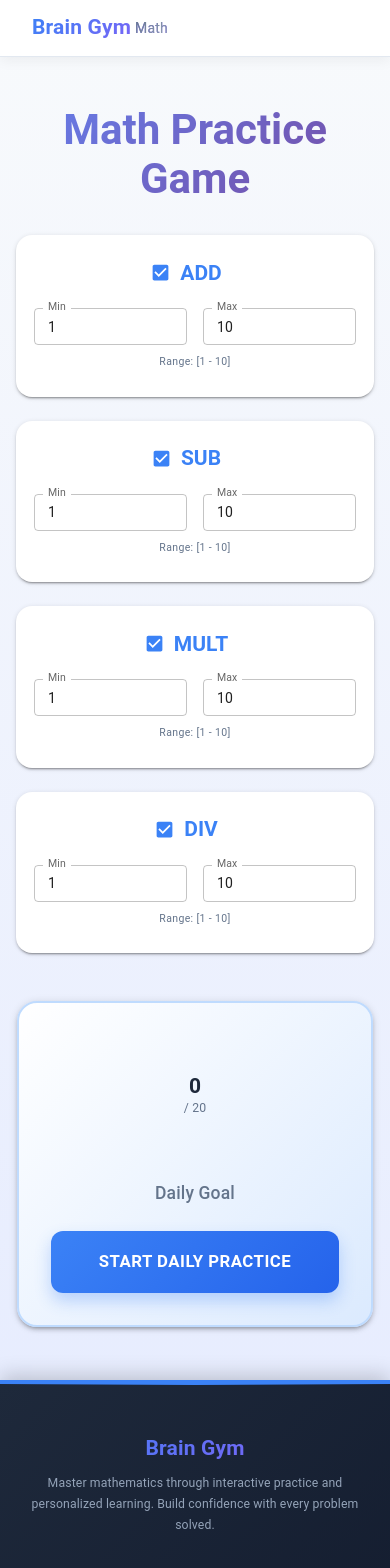
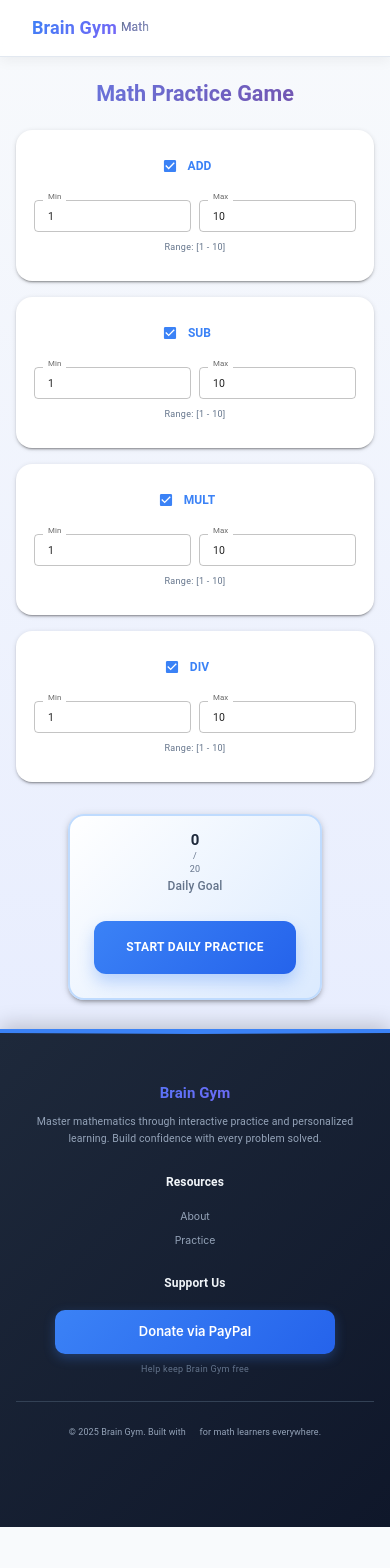
Before and after one commit to kostyati/Brain-Gym, a React (Vite) app: page / in a window 390 px wide. Shown: the top 1568 px of the page. After the commit the page ends 1527 px from the top, so only its background shows below. Built offline with nearby package versions, Linux system fonts and the light colour scheme; some icons are missing.

Commit message:
Mobile Optimization

```diff
--- a/src/components/Footer.jsx
+++ b/src/components/Footer.jsx
@@ -38,8 +38,8 @@ export default function Footer() {
             flexDirection: { xs: "column", md: "row" },
             justifyContent: "space-between",
             alignItems: { xs: "center", md: "flex-start" },
-            gap: 4,
-            mb: 4,
+            gap: { xs: 3, md: 4 },
+            mb: { xs: 3, md: 4 },
           }}
         >
           {/* Brand Section */}
@@ -47,6 +47,7 @@ export default function Footer() {
             sx={{
               textAlign: { xs: "center", md: "left" },
               maxWidth: "400px",
+              width: { xs: '100%', md: 'auto' },
             }}
           >
             <Typography
@@ -57,7 +58,7 @@ export default function Footer() {
                 WebkitBackgroundClip: 'text',
                 WebkitTextFillColor: 'transparent',
                 mb: 1,
-                fontSize: "1.5rem",
+                fontSize: { xs: "1.25rem", md: "1.5rem" },
               }}
             >
               Brain Gym
@@ -67,6 +68,7 @@ export default function Footer() {
               sx={{
                 color: "#94a3b8",
                 lineHeight: 1.7,
+                fontSize: { xs: '0.875rem', md: '1rem' },
               }}
             >
               Master mathematics through interactive practice and personalized learning.
@@ -86,6 +88,7 @@ export default function Footer() {
                 fontWeight: 600,
                 mb: 2,
                 color: "#f1f5f9",
+                fontSize: { xs: '1rem', md: '1.125rem' },
               }}
             >
               Resources
@@ -98,6 +101,7 @@ export default function Footer() {
                   color: "#94a3b8",
                   transition: "all 0.3s ease",
                   position: 'relative',
+                  fontSize: { xs: '0.875rem', md: '1rem' },
                   "&:hover": {
                     color: "#3b82f6",
                     paddingLeft: '8px',
@@ -124,6 +128,7 @@ export default function Footer() {
                   color: "#94a3b8",
                   transition: "all 0.3s ease",
                   position: 'relative',
+                  fontSize: { xs: '0.875rem', md: '1rem' },
                   "&:hover": {
                     color: "#3b82f6",
                     paddingLeft: '8px',
@@ -150,6 +155,8 @@ export default function Footer() {
           <Box
             sx={{
               textAlign: { xs: "center", md: "left" },
+              width: { xs: '100%', md: 'auto' },
+              maxWidth: { xs: '280px', md: 'none' },
             }}
           >
             <Typography
@@ -158,6 +165,7 @@ export default function Footer() {
                 fontWeight: 600,
                 mb: 2,
                 color: "#f1f5f9",
+                fontSize: { xs: '1rem', md: '1.125rem' },
               }}
             >
               Support Us
@@ -173,13 +181,18 @@ export default function Footer() {
                 color: "white",
                 textDecoration: "none",
                 borderRadius: "10px",
-                padding: "12px 28px",
-                fontSize: "14px",
+                padding: { xs: "10px 20px", md: "12px 28px" },
+                fontSize: { xs: "13px", md: "14px" },
                 fontWeight: 600,
                 boxShadow: '0 4px 12px rgba(59, 130, 246, 0.3)',
                 transition: "all 0.3s ease",
                 position: 'relative',
                 overflow: 'hidden',
+                width: { xs: '100%', md: 'auto' },
+                minHeight: { xs: '44px', md: 'auto' },
+                display: { xs: 'flex', md: 'inline-block' },
+                alignItems: { xs: 'center', md: 'auto' },
+                justifyContent: { xs: 'center', md: 'auto' },
                 "&:before": {
                   content: '""',
                   position: 'absolute',
@@ -211,6 +224,7 @@ export default function Footer() {
                 display: "block",
                 mt: 1,
                 color: "#64748b",
+                fontSize: { xs: '0.75rem', md: '0.875rem' },
               }}
             >
               Help keep Brain Gym free
@@ -227,7 +241,7 @@ export default function Footer() {
             flexDirection: { xs: "column", sm: "row" },
             justifyContent: "space-between",
             alignItems: "center",
-            gap: 2,
+            gap: { xs: 2, sm: 2 },
           }}
         >
           {/* Copyright */}
@@ -235,13 +249,15 @@ export default function Footer() {
             variant="body2"
             sx={{
               color: "#94a3b8",
-              fontSize: "0.875rem",
+              fontSize: { xs: "0.75rem", md: "0.875rem" },
+              textAlign: { xs: "center", sm: "left" },
+              lineHeight: 1.5,
             }}
           >
             © {currentYear} Brain Gym. Built with{" "}
             <FavoriteIcon
               sx={{
-                fontSize: 14,
+                fontSize: { xs: 12, md: 14 },
                 verticalAlign: "middle",
                 color: "#ef4444",
                 mx: 0.5,
@@ -251,7 +267,7 @@ export default function Footer() {
           </Typography>
 
           {/* Social Links */}
-          <Box sx={{ display: "flex", gap: 1 }}>
+          <Box sx={{ display: "flex", gap: { xs: 0.5, md: 1 }, justifyContent: { xs: "center", sm: "flex-end" } }}>
             <IconButton
               component={Link}
               href="https://github.com/yourusername"
@@ -261,6 +277,8 @@ export default function Footer() {
               sx={{
                 color: "#94a3b8",
                 transition: "all 0.3s ease",
+                minWidth: { xs: "40px", md: "auto" },
+                minHeight: { xs: "40px", md: "auto" },
                 "&:hover": {
                   color: "#3b82f6",
                   backgroundColor: "rgba(59, 130, 246, 0.15)",
@@ -269,7 +287,7 @@ export default function Footer() {
                 },
               }}
             >
-              <GitHubIcon />
+              <GitHubIcon sx={{ fontSize: { xs: '1.25rem', md: '1.5rem' } }} />
             </IconButton>
             <IconButton
               component={Link}
@@ -278,6 +296,8 @@ export default function Footer() {
               sx={{
                 color: "#94a3b8",
                 transition: "all 0.3s ease",
+                minWidth: { xs: "40px", md: "auto" },
+                minHeight: { xs: "40px", md: "auto" },
                 "&:hover": {
                   color: "#3b82f6",
                   backgroundColor: "rgba(59, 130, 246, 0.15)",
@@ -286,7 +306,7 @@ export default function Footer() {
                 },
               }}
             >
-              <EmailIcon />
+              <EmailIcon sx={{ fontSize: { xs: '1.25rem', md: '1.5rem' } }} />
             </IconButton>
           </Box>
         </Box>
--- a/src/components/GamePage.jsx
+++ b/src/components/GamePage.jsx
@@ -126,20 +126,20 @@ export default function GamePage() {
 
   if (gameStarted) {
     return (
-      <Container maxWidth="lg" sx={{ py: 6, minHeight: 'calc(100vh - 200px)', animation: 'fadeIn 0.5s ease-in-out' }}>
-        <Grid container spacing={4}>
+      <Container maxWidth="lg" sx={{ py: { xs: 2, sm: 4, md: 6 }, minHeight: 'calc(100vh - 200px)', animation: 'fadeIn 0.5s ease-in-out' }}>
+        <Grid container spacing={{ xs: 2, sm: 3, md: 4 }}>
           {/* Problem Area */}
           <Grid item xs={12} md={8}>
             <Card
               elevation={3}
               sx={{
-                minHeight: '400px',
+                minHeight: { xs: '300px', sm: '350px', md: '400px' },
                 display: 'flex',
                 flexDirection: 'column',
                 justifyContent: 'center',
                 alignItems: 'center',
                 background: 'linear-gradient(135deg, #ffffff 0%, #f0f9ff 100%)',
-                borderRadius: '20px',
+                borderRadius: { xs: '16px', md: '20px' },
                 border: '2px solid #e0e7ff',
                 transition: 'all 0.3s ease',
                 '&:hover': {
@@ -148,27 +148,28 @@ export default function GamePage() {
                 },
               }}
             >
-              <CardContent sx={{ textAlign: 'center', width: '100%', p: 6 }}>
-                <Typography variant="h3" sx={{ mb: 6, color: '#1e293b', fontWeight: 600 }}>
+              <CardContent sx={{ textAlign: 'center', width: '100%', p: { xs: 3, sm: 4, md: 6 } }}>
+                <Typography variant="h5" sx={{ mb: { xs: 3, md: 6 }, color: '#1e293b', fontWeight: 600, fontSize: { xs: '1.1rem', sm: '1.3rem', md: '1.5rem' } }}>
                   Problem #{problemsSolved + 1}
                 </Typography>
 
                 <Typography
                   variant="h1"
                   sx={{
-                    fontSize: '4rem',
+                    fontSize: { xs: '2.5rem', sm: '3rem', md: '4rem' },
                     fontWeight: 700,
                     background: 'linear-gradient(135deg, #667eea 0%, #764ba2 100%)',
                     WebkitBackgroundClip: 'text',
                     WebkitTextFillColor: 'transparent',
-                    mb: 4,
+                    mb: { xs: 3, md: 4 },
                     animation: 'scaleIn 0.5s ease-out',
+                    lineHeight: 1.1,
                   }}
                 >
                   {currentProblem.num1} {currentProblem.operation} {currentProblem.num2} = ?
                 </Typography>
 
-                <Box sx={{ mt: 4 }}>
+                <Box sx={{ mt: { xs: 2, md: 4 } }}>
                   <TextField
                     type="number"
                     value={userAnswer}
@@ -178,15 +179,18 @@ export default function GamePage() {
                     autoFocus
                     key={`input-${problemsSolved}`}
                     sx={{
-                      width: '300px',
+                      width: { xs: '100%', sm: '280px', md: '300px' },
+                      maxWidth: '300px',
                       '& .MuiOutlinedInput-root': {
-                        fontSize: '2rem',
+                        fontSize: { xs: '1.5rem', md: '2rem' },
                         borderRadius: '12px',
                         backgroundColor: '#ffffff',
                         transition: 'all 0.3s ease',
+                        minHeight: { xs: '50px', md: 'auto' },
                         '& input': {
                           textAlign: 'center',
                           fontWeight: 600,
+                          padding: { xs: '12px 16px', md: '16px 24px' },
                         },
                         '&:hover': {
                           borderColor: '#3b82f6',
@@ -205,15 +209,16 @@ export default function GamePage() {
                     sx={{
                       display: 'block',
                       mx: 'auto',
-                      mt: 3,
-                      px: 6,
-                      py: 2,
-                      fontSize: '1.2rem',
+                      mt: { xs: 2, md: 3 },
+                      px: { xs: 4, md: 6 },
+                      py: { xs: 2, md: 2 },
+                      fontSize: { xs: '1rem', md: '1.2rem' },
                       fontWeight: 600,
                       background: 'linear-gradient(135deg, #3b82f6 0%, #2563eb 100%)',
                       borderRadius: '12px',
                       boxShadow: '0 4px 12px rgba(59, 130, 246, 0.3)',
                       transition: 'all 0.3s ease',
+                      minHeight: { xs: '48px', md: 'auto' },
                       '&:hover': {
                         background: 'linear-gradient(135deg, #2563eb 0%, #1e40af 100%)',
                         transform: 'translateY(-2px)',
@@ -235,7 +240,10 @@ export default function GamePage() {
                   <Alert
                     severity={isCorrect ? 'success' : 'error'}
                     icon={isCorrect ? <CheckCircle /> : <Cancel />}
-                    sx={{ fontSize: '1.2rem' }}
+                    sx={{
+                      fontSize: { xs: '1rem', md: '1.2rem' },
+                      minWidth: { xs: '280px', md: 'auto' }
+                    }}
                   >
                     {isCorrect ? '🎉 Correct! Great job!' : '❌ Not quite. Try again!'}
                   </Alert>
@@ -251,7 +259,7 @@ export default function GamePage() {
               sx={{
                 position: 'sticky',
                 top: 20,
-                borderRadius: '20px',
+                borderRadius: { xs: '16px', md: '20px' },
                 background: 'linear-gradient(135deg, #ffffff 0%, #fef3c7 100%)',
                 border: '2px solid #fde68a',
                 transition: 'all 0.3s ease',
@@ -260,8 +268,8 @@ export default function GamePage() {
                 },
               }}
             >
-              <CardContent sx={{ textAlign: 'center', p: 4 }}>
-                <Typography variant="h6" sx={{ mb: 3, fontWeight: 600, color: '#1e293b' }}>
+              <CardContent sx={{ textAlign: 'center', p: { xs: 3, md: 4 } }}>
+                <Typography variant="h6" sx={{ mb: 3, fontWeight: 600, color: '#1e293b', fontSize: { xs: '1rem', md: '1.25rem' } }}>
                   Daily Progress
                 </Typography>
 
@@ -269,7 +277,7 @@ export default function GamePage() {
                   <CircularProgress
                     variant="determinate"
                     value={progressPercentage}
-                    size={150}
+                    size={{ xs: 120, md: 150 }}
                     thickness={5}
                     sx={{
                       color: progressPercentage === 100 ? '#22c55e' : '#3b82f6',
@@ -290,16 +298,16 @@ export default function GamePage() {
                       flexDirection: 'column',
                     }}
                   >
-                    <Typography variant="h4" sx={{ fontWeight: 700, color: '#1e293b' }}>
+                    <Typography variant="h4" sx={{ fontWeight: 700, color: '#1e293b', fontSize: { xs: '1.5rem', md: '2.125rem' } }}>
                       {problemsSolved}
                     </Typography>
-                    <Typography variant="body2" sx={{ color: '#64748b' }}>
+                    <Typography variant="body2" sx={{ color: '#64748b', fontSize: { xs: '0.875rem', md: '1rem' } }}>
                       / {dailyGoal}
                     </Typography>
                   </Box>
                 </Box>
 
-                <Typography variant="body1" sx={{ color: '#64748b', mb: 2 }}>
+                <Typography variant="body1" sx={{ color: '#64748b', mb: 2, fontSize: { xs: '0.875rem', md: '1rem' } }}>
                   {problemsSolved === 0 && 'Let\'s get started!'}
                   {problemsSolved > 0 && problemsSolved < dailyGoal && 'Keep going!'}
                   {problemsSolved >= dailyGoal && '🎉 Goal completed!'}
@@ -309,7 +317,11 @@ export default function GamePage() {
                   <Button
                     variant="outlined"
                     onClick={() => setGameStarted(false)}
-                    sx={{ mt: 2 }}
+                    sx={{
+                      mt: 2,
+                      minHeight: { xs: '44px', md: 'auto' },
+                      fontSize: { xs: '0.875rem', md: '1rem' }
+                    }}
                   >
                     Back to Settings
                   </Button>
@@ -323,22 +335,23 @@ export default function GamePage() {
   }
 
   return (
-    <Container maxWidth="lg" sx={{ py: 6, minHeight: 'calc(100vh - 200px)', animation: 'fadeIn 0.5s ease-in-out' }}>
+    <Container maxWidth="lg" sx={{ py: { xs: 3, sm: 4, md: 6 }, minHeight: 'calc(100vh - 200px)', animation: 'fadeIn 0.5s ease-in-out' }}>
       <Typography
         variant="h3"
         sx={{
-          mb: 4,
+          mb: { xs: 3, md: 4 },
           fontWeight: 700,
           textAlign: 'center',
           background: 'linear-gradient(135deg, #667eea 0%, #764ba2 100%)',
           WebkitBackgroundClip: 'text',
           WebkitTextFillColor: 'transparent',
+          fontSize: { xs: '1.8rem', sm: '2.2rem', md: '2.5rem' },
         }}
       >
         Math Practice Game
       </Typography>
 
-      <Grid container spacing={3} sx={{ mb: 4 }}>
+      <Grid container spacing={{ xs: 2, sm: 3 }} sx={{ mb: { xs: 3, md: 4 } }}>
         {Object.keys(settings).map((operation) => (
           <Grid item xs={12} sm={6} md={3} key={operation}>
             <Card
@@ -355,7 +368,7 @@ export default function GamePage() {
                 },
               }}
             >
-              <CardContent>
+              <CardContent sx={{ p: { xs: 2, md: 3 } }}>
                 <Box sx={{ display: 'flex', alignItems: 'center', justifyContent: 'center', mb: 2 }}>
                   <FormControlLabel
                     control={
@@ -365,13 +378,18 @@ export default function GamePage() {
                         sx={{
                           color: '#3b82f6',
                           '&.Mui-checked': { color: '#3b82f6' },
+                          transform: { xs: 'scale(0.9)', md: 'scale(1)' },
                         }}
                       />
                     }
                     label={
                       <Typography
-                        variant="h5"
-                        sx={{ fontWeight: 600, color: '#3b82f6' }}
+                        variant="h6"
+                        sx={{
+                          fontWeight: 600,
+                          color: '#3b82f6',
+                          fontSize: { xs: '1rem', md: '1.25rem' }
+                        }}
                       >
                         {operation}
                       </Typography>
@@ -379,7 +397,7 @@ export default function GamePage() {
                   />
                 </Box>
 
-                <Box sx={{ display: 'flex', gap: 2, alignItems: 'center' }}>
+                <Box sx={{ display: 'flex', gap: { xs: 1, md: 2 }, alignItems: 'center' }}>
                   <TextField
                     label="Min"
                     type="number"
@@ -387,7 +405,15 @@ export default function GamePage() {
                     value={settings[operation].min}
                     onChange={(e) => handleSettingChange(operation, 'min', e.target.value)}
                     disabled={!settings[operation].enabled}
-                    sx={{ flex: 1 }}
+                    sx={{
+                      flex: 1,
+                      '& .MuiInputLabel-root': {
+                        fontSize: { xs: '0.875rem', md: '1rem' }
+                      },
+                      '& .MuiOutlinedInput-root': {
+                        fontSize: { xs: '0.875rem', md: '1rem' }
+                      }
+                    }}
                   />
                   <TextField
                     label="Max"
@@ -396,11 +422,28 @@ export default function GamePage() {
                     value={settings[operation].max}
                     onChange={(e) => handleSettingChange(operation, 'max', e.target.value)}
                     disabled={!settings[operation].enabled}
-                    sx={{ flex: 1 }}
+                    sx={{
+                      flex: 1,
+                      '& .MuiInputLabel-root': {
+                        fontSize: { xs: '0.875rem', md: '1rem' }
+                      },
+                      '& .MuiOutlinedInput-root': {
+                        fontSize: { xs: '0.875rem', md: '1rem' }
+                      }
+                    }}
                   />
                 </Box>
 
-                <Typography variant="caption" sx={{ display: 'block', mt: 1, color: '#64748b', textAlign: 'center' }}>
+                <Typography
+                  variant="caption"
+                  sx={{
+                    display: 'block',
+                    mt: 1,
+                    color: '#64748b',
+                    textAlign: 'center',
+                    fontSize: { xs: '0.75rem', md: '0.875rem' }
+                  }}
+                >
                   Range: [{settings[operation].min} - {settings[operation].max}]
                 </Typography>
               </CardContent>
@@ -409,16 +452,17 @@ export default function GamePage() {
         ))}
       </Grid>
 
-      <Box sx={{ textAlign: 'center', mt: 6 }}>
+      <Box sx={{ textAlign: 'center', mt: { xs: 4, md: 6 } }}>
         <Card
           elevation={3}
           sx={{
             display: 'inline-block',
-            p: 4,
+            p: { xs: 3, md: 4 },
             background: 'linear-gradient(135deg, #ffffff 0%, #dbeafe 100%)',
-            borderRadius: '20px',
+            borderRadius: { xs: '16px', md: '20px' },
             border: '2px solid #bfdbfe',
             transition: 'all 0.3s ease',
+            maxWidth: { xs: '100%', md: 'auto' },
             '&:hover': {
               boxShadow: '0 20px 40px rgba(59, 130, 246, 0.2)',
               transform: 'translateY(-5px)',
@@ -429,7 +473,7 @@ export default function GamePage() {
             <CircularProgress
               variant="determinate"
               value={progressPercentage}
-              size={120}
+              size={{ xs: 100, md: 120 }}
               thickness={5}
               sx={{ color: '#3b82f6' }}
             />
@@ -446,15 +490,35 @@ export default function GamePage() {
                 flexDirection: 'column',
               }}
             >
-              <Typography variant="h5" sx={{ fontWeight: 700, color: '#1e293b' }}>
+              <Typography
+                variant="h5"
+                sx={{
+                  fontWeight: 700,
+                  color: '#1e293b',
+                  fontSize: { xs: '1.25rem', md: '1.875rem' }
+                }}
+              >
                 {problemsSolved}
               </Typography>
-              <Typography variant="body2" sx={{ color: '#64748b' }}>
+              <Typography
+                variant="body2"
+                sx={{
+                  color: '#64748b',
+                  fontSize: { xs: '0.75rem', md: '1rem' }
+                }}
+              >
                 / {dailyGoal}
               </Typography>
             </Box>
           </Box>
-          <Typography variant="h6" sx={{ mb: 3, color: '#64748b' }}>
+          <Typography
+            variant="h6"
+            sx={{
+              mb: 3,
+              color: '#64748b',
+              fontSize: { xs: '1rem', md: '1.25rem' }
+            }}
+          >
             Daily Goal
           </Typography>
 
@@ -463,14 +527,15 @@ export default function GamePage() {
             size="large"
             onClick={handleStartPractice}
             sx={{
-              px: 6,
-              py: 2,
-              fontSize: '1.2rem',
+              px: { xs: 4, md: 6 },
+              py: { xs: 2, md: 2 },
+              fontSize: { xs: '1rem', md: '1.2rem' },
               fontWeight: 600,
               background: 'linear-gradient(135deg, #3b82f6 0%, #2563eb 100%)',
               borderRadius: '12px',
               boxShadow: '0 8px 16px rgba(59, 130, 246, 0.3)',
               transition: 'all 0.3s ease',
+              minHeight: { xs: '48px', md: 'auto' },
               '&:hover': {
                 background: 'linear-gradient(135deg, #2563eb 0%, #1e40af 100%)',
                 transform: 'translateY(-3px)',
--- a/src/index.css
+++ b/src/index.css
@@ -302,7 +302,13 @@ input[type="number"] {
 }
 
 /* Responsive Typography */
-@media (max-width: 768px) {
+@media (max-width: 480px) {
+  :root {
+    font-size: 12px;
+  }
+}
+
+@media (min-width: 481px) and (max-width: 768px) {
   :root {
     font-size: 14px;
   }
```
Also changed, not shown: src/components/AboutPage.jsx (+39 -17 lines).
